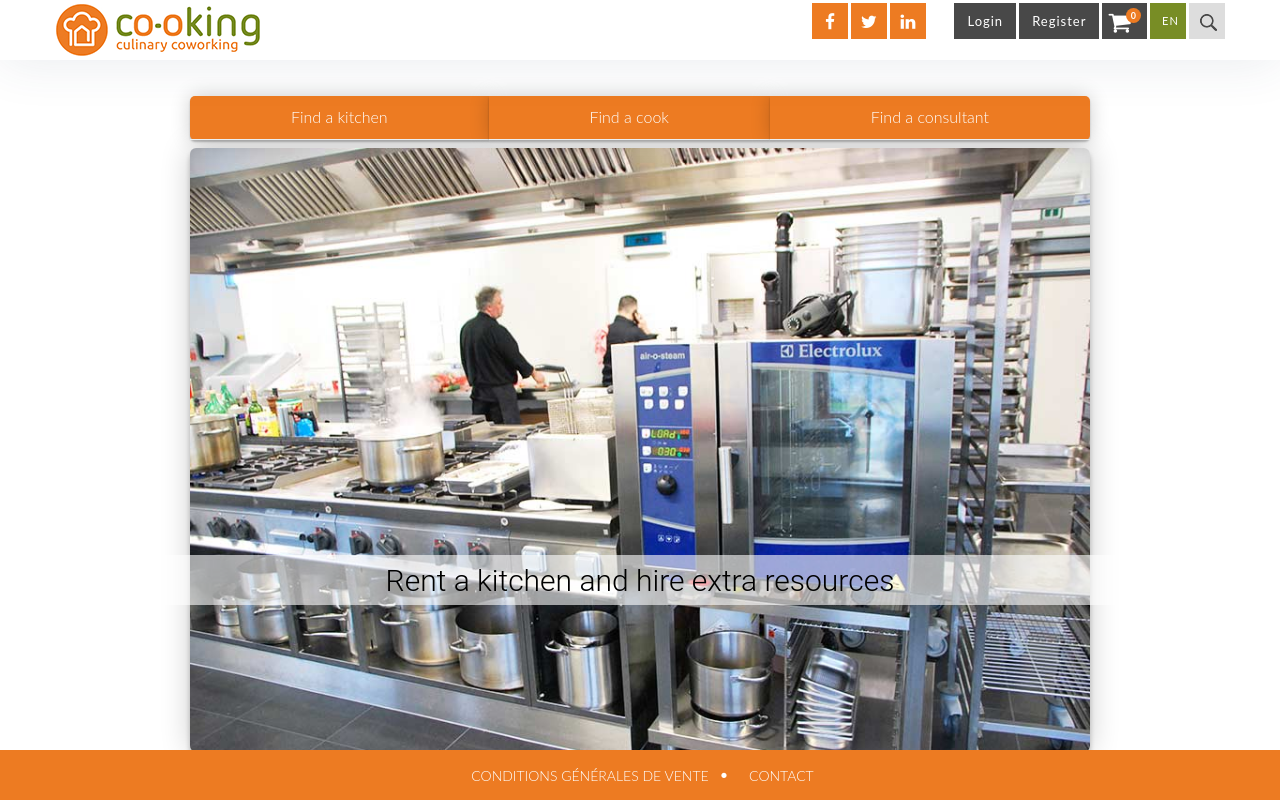
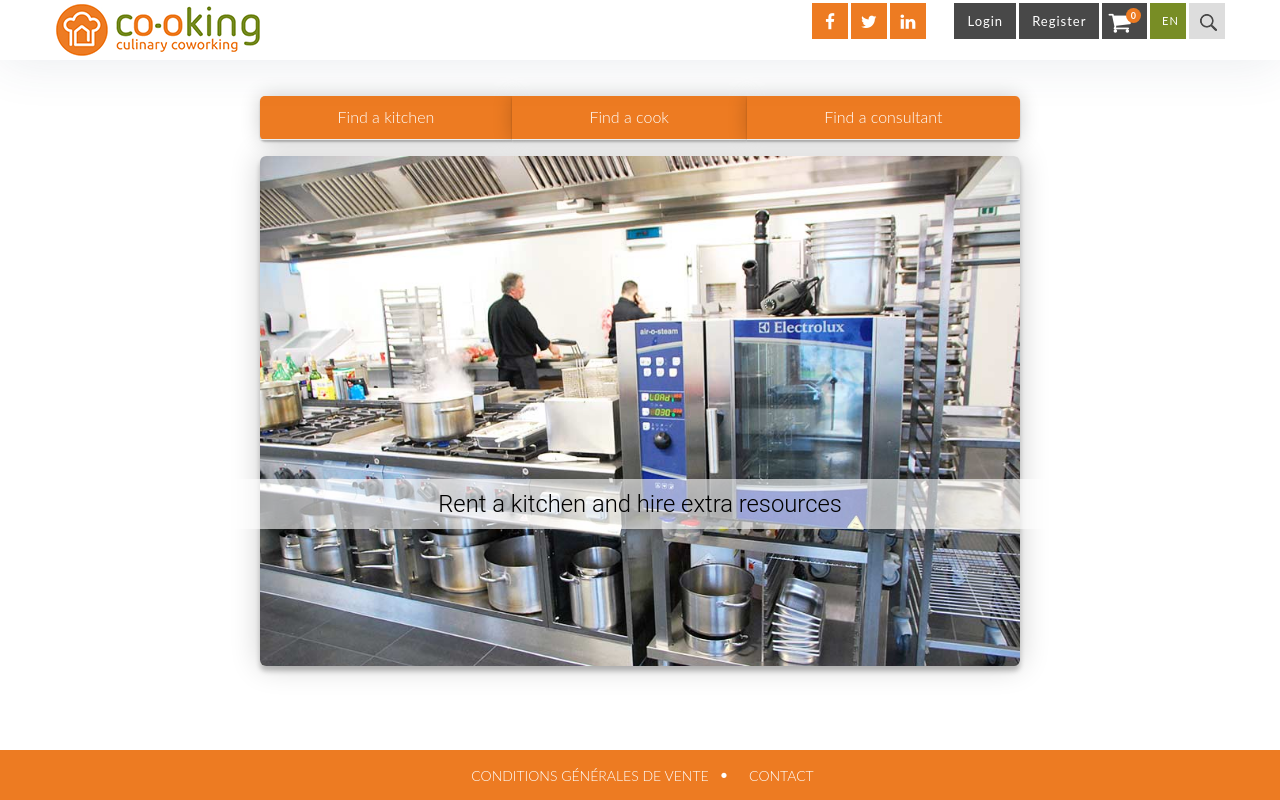
Before and after one commit to radovandelic/cking, a React app: page / in a window 1280 px wide. Built offline with nearby package versions, Linux system fonts and the light colour scheme.

Commit message:
css fixing

```diff
--- a/src/styles/App.css
+++ b/src/styles/App.css
@@ -21,11 +21,11 @@
 } */
 
 @media screen and (max-width: 600px){
-  /*
+
   .share-items, .top-bar-left, .sub-footer {
     display: none;
   }
-
+  /*
   .icon {
     display: inline-block;
   }
@@ -59,12 +59,14 @@
 
 .caption > h1 {
   margin: auto;
+  font-size: 170%;
 }
 
 .home-container{
   margin: 2vh auto;
   max-width: 95vw;
-  width: 900px;
+  width: 95vh;
+  max-height: 70vh;
 }
 
 .img-home {
@@ -72,7 +74,7 @@
 }
 
 .nav-tabs {
-  margin: 1vh auto;
+  margin: 2vh auto;
 }
 
 .nav-item {
@@ -96,3 +98,8 @@
 .nav-item:last-of-type {
   border-radius: 0 5px 5px 0;
 }
+
+input {
+  background: #fff;
+
+}
```
